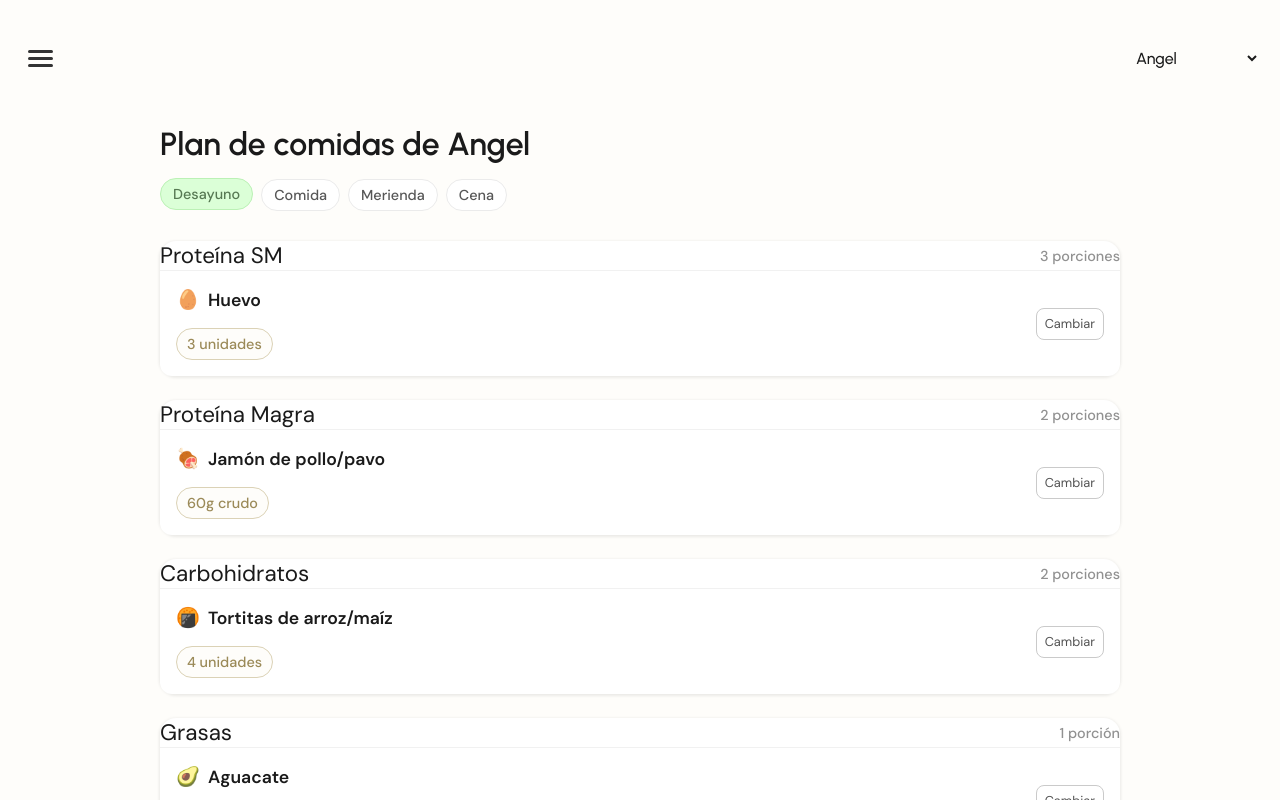
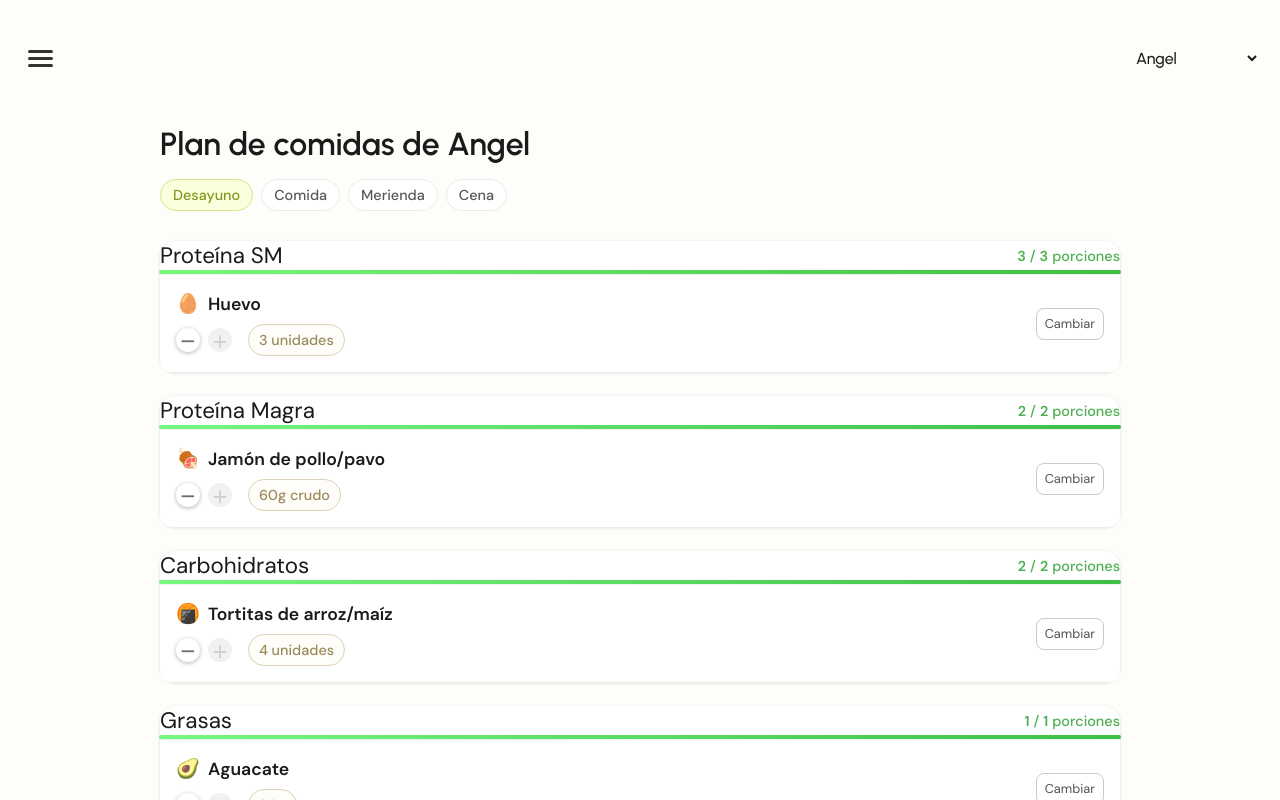
Before and after one commit to AngelRivilloD/foodhelper, an Angular app: page / in a window 1280 px wide. Built offline with nearby package versions, Linux system fonts and the light colour scheme.

Commit message:
add many

```diff
--- a/src/app/components/meal-calculator/meal-calculator.component.css
+++ b/src/app/components/meal-calculator/meal-calculator.component.css
@@ -52,21 +52,18 @@
   font-size: 0.9rem;
   font-weight: 500;
   cursor: pointer;
-  transition: all 0.3s ease;
   white-space: nowrap;
 }
 
 .meal-type-btn:hover {
   background: #f8f9fa;
   border-color: #007bff;
-  transform: translateY(-1px);
 }
 
 .meal-type-btn.active {
-  background: #dbffd7;
-  border-color: #bbf1b5;
-  color: #577953;
-  transform: translateY(-1px);
+  background: #faffdd;
+    border-color: #d6e689;
+    color: #83961b;
 }
 
 
@@ -115,12 +112,69 @@
   font-weight: 500;
   font-size: 0.9rem;
   font-family: 'DM Sans', sans-serif;
+  display: flex;
+  align-items: center;
+  gap: 4px;
+  transition: all 0.3s ease;
+}
+
+.category-target.completed {
+  color: #4caf50;
+}
+
+.category-target.completed .portions-used,
+.category-target.completed .portions-separator,
+.category-target.completed .portions-total,
+.category-target.completed .portions-label {
+  color: #4caf50;
+}
+
+.portions-used {
+  color: #ff9800;
+  font-weight: 600;
+  transition: color 0.3s ease;
+}
+
+.category-target.completed .portions-used {
+  color: #4caf50;
+}
+
+.portions-separator {
+  color: #919191;
+}
+
+.portions-total {
+  color: #757575;
+  font-weight: 600;
+}
+
+.portions-label {
+  color: #919191;
+}
+
+/* Barra de progreso */
+.progress-bar-container {
+  width: calc(100% + 2px);
+  height: 4px;
+  background-color: #e8e8e8;
+  margin-left: -1px;
+  overflow: hidden;
+}
+
+.progress-bar-fill {
+  height: 100%;
+  background: linear-gradient(270deg, #ff6b00 0%, #ffa726 50%, #ffcc80 100%);
+  border-radius: 10px;
+  transition: width 0.3s ease, background 0.3s ease;
+}
+
+.progress-bar-fill.completed {
+  background: linear-gradient(270deg, #3ebf43 0%, #77f77c 100%);
 }
 
 .foods-list {
   display: flex;
   flex-direction: column;
-  gap: 12px;
 }
 
 .food-item {
@@ -151,7 +205,7 @@
   color: #1a1a1a;
   font-size: 1.1rem;
   font-weight: 600;
-  margin: 0 0 16px 0;
+  margin: 0 0 8px 0;
   display: flex;
   align-items: center;
   gap: 4px;
@@ -160,6 +214,13 @@
 .food-icon {
   font-size: 1.2rem;
   margin-right: 4px;
+}
+
+.food-inline-controls {
+  display: flex;
+  align-items: center;
+  gap: 16px;
+  flex-wrap: wrap;
 }
 
 .food-details {
@@ -215,24 +276,24 @@
   display: flex;
   align-items: center;
   gap: 8px;
-  margin-top: 8px;
 }
 
 .portion-btn {
   background: #ffffff;
-  border: 2px solid #e0e0e0;
-  color: #1a1a1a;
-  width: 32px;
-  height: 32px;
+  width: 24px;
+  height: 24px;
   border-radius: 50%;
-  font-size: 1.2rem;
-  font-weight: bold;
+  border: none;
+  font-size: 1.6rem;
+  font-weight: 400;
   cursor: pointer;
   transition: all 0.3s ease;
   display: flex;
   align-items: center;
   justify-content: center;
-  box-shadow: 0 1px 4px rgba(0, 0, 0, 0.1);
+  box-shadow: 0 1px 4px rgba(0, 0, 0, 0.3);
+  padding-top: 2px;
+  color: #6d6d6d;
 }
 
 .portion-btn:hover:not(:disabled) {
@@ -242,26 +303,20 @@
 }
 
 .portion-btn:disabled {
-  opacity: 0.5;
   cursor: not-allowed;
-}
-
-.portion-btn.increment {
-  background: rgba(76, 175, 80, 0.3);
-  border-color: rgba(76, 175, 80, 0.5);
-}
-
-.portion-btn.decrement {
-  background: rgba(244, 67, 54, 0.3);
-  border-color: rgba(244, 67, 54, 0.5);
+  background-color: #f1f1f1 !important;
+  color: #cfcfcf!important;
+  border: none;
+  box-shadow: none;
 }
 
 .portion-display {
-  color: #1a1a1a;
-  font-weight: 600;
-  font-size: 1.1rem;
+  color: #3f3f3f;
+  font-weight: 400;
+  font-size: 1.2rem;
   min-width: 24px;
   text-align: center;
+  font-family: 'DM Sans', sans-serif;
 }
 
 .change-btn {
@@ -447,83 +502,48 @@
 }
 
 .add-food-section {
-  margin-top: 16px;
   padding-top: 16px;
+  padding-bottom: 16px;
   border-top: 1px solid #e0e0e0;
+  display: flex;
+  flex-direction: column;
+  align-items: center;
+  position: relative;
+}
+
+.add-food-dropdown {
+  position: relative;
+  display: inline-block;
+}
+
+.add-food-dropdown .dropdown-options {
+  position: absolute;
+  top: 100%;
+  left: 50%;
+  transform: translateX(-50%);
+  z-index: 9999;
+  margin-top: 4px;
 }
 
 .add-food-btn {
-  background: #f8f9fa;
-  border: 1px solid #e0e0e0;
-  color: #1a1a1a;
-  padding: 8px 16px;
+  background-color: white;
+  border: 1px solid #cacaca;
+  color: #525252;
+  padding: 8px;
   border-radius: 8px;
-  font-size: 0.9rem;
-  font-weight: 500;
   cursor: pointer;
   transition: all 0.3s ease;
   display: flex;
   align-items: center;
-  gap: 6px;
+  justify-content: center;
+  height: 32px;
+  font-size: 0.8rem;
+  font-family: 'DM Sans', sans-serif;
 }
 
 .add-food-btn:hover {
-  background: #e9ecef;
-  border-color: #007bff;
-  color: #007bff;
-}
-
-.available-foods {
-  margin-top: 12px;
-  padding: 12px;
-  background: #f8f9fa;
-  border-radius: 8px;
-  border: 1px solid #e0e0e0;
-}
-
-.available-foods h5 {
-  font-family: 'Urbanist', sans-serif;
-  color: #1a1a1a;
-  margin: 0 0 8px 0;
-  font-size: 0.9rem;
-  font-weight: 600;
-}
-
-.available-foods-list {
-  display: flex;
-  flex-wrap: wrap;
-  gap: 6px;
-}
-
-.available-food-btn {
-  background: #ffffff;
-  border: 1px solid #e0e0e0;
-  color: #1a1a1a;
-  padding: 6px 10px;
-  border-radius: 6px;
-  font-size: 0.8rem;
-  cursor: pointer;
-  transition: all 0.3s ease;
-  display: flex;
-  flex-direction: column;
-  align-items: center;
-  text-align: center;
-  min-width: 80px;
-  box-shadow: 0 1px 2px rgba(0, 0, 0, 0.1);
-}
-
-.available-food-btn:hover {
-  background: #e3f2fd;
-  border-color: #2196f3;
-  color: #1976d2;
+  background: #bbdefb;
   transform: translateY(-1px);
-  box-shadow: 0 2px 4px rgba(0, 0, 0, 0.15);
-}
-
-.available-food-btn small {
-  font-size: 0.7rem;
-  color: #666666;
-  margin-top: 2px;
 }
 
 .no-foods {
@@ -653,13 +673,71 @@
 margin-top: 40px;
 }
 
+.summary-header {
+  display: flex;
+  justify-content: space-between;
+  align-items: center;
+  margin-bottom: 16px;
+  flex-wrap: wrap;
+  gap: 8px;
+}
+
 .ingredients-summary h3 {
   font-family: 'Urbanist', sans-serif;
   color: #1a1a1a;
   font-size: 1.5rem;
   font-weight: 600;
-  margin: 0 0 24px 0;
+  margin: 0;
   text-align: left;
+}
+
+.global-target {
+  color: #919191;
+  font-weight: 500;
+  font-size: 1rem;
+  font-family: 'DM Sans', sans-serif;
+  display: flex;
+  align-items: center;
+  gap: 4px;
+  transition: all 0.3s ease;
+}
+
+.global-target.completed {
+  color: #4caf50;
+}
+
+.global-target.completed .global-portions-used,
+.global-target.completed .global-portions-separator,
+.global-target.completed .global-portions-total,
+.global-target.completed .global-portions-label {
+  color: #4caf50;
+}
+
+.global-portions-used {
+  color: #ff9800;
+  font-weight: 500;
+  font-size: 1.1rem;
+  transition: color 0.3s ease;
+}
+
+.global-target.completed .global-portions-used {
+  color: #4caf50;
+}
+
+.global-portions-separator {
+  color: #919191;
+  font-weight: 500;
+}
+
+.global-portions-total {
+  color: #757575;
+  font-weight: 500;
+  font-size: 1.1rem;
+}
+
+.global-portions-label {
+  color: #919191;
+  font-weight: 500;
 }
 
 .simple-list {
@@ -792,7 +870,10 @@ margin-top: 40px;
 /* Clickable weight styles */
 .clickable-weight {
   cursor: pointer;
+  transition: all 0.2s ease;
 }
 
-.cooked-mode {
+.clickable-weight:hover {
+  opacity: 0.7;
+  transform: scale(1.05);
 }
--- a/src/app/components/meal-calculator/meal-calculator.component.html
+++ b/src/app/components/meal-calculator/meal-calculator.component.html
@@ -44,7 +44,21 @@
 
       <div class="category-header">
         <h3>{{ category.label }}</h3>
-        <span class="category-target">{{ getPortionsText(category.key) }}</span>
+        <span class="category-target"
+              [class.completed]="getTotalPortionsUsed(category.key) === getTargetValue(category.key)">
+          <span class="portions-used">{{ getTotalPortionsUsed(category.key) }}</span>
+          <span class="portions-separator">/</span>
+          <span class="portions-total">{{ getTargetValue(category.key) }}</span>
+          <span class="portions-label">porciones</span>
+        </span>
+      </div>
+
+      <!-- Barra de progreso -->
+      <div class="progress-bar-container">
+        <div class="progress-bar-fill"
+             [class.completed]="getTotalPortionsUsed(category.key) === getTargetValue(category.key)"
+             [style.width.%]="(getTotalPortionsUsed(category.key) / getTargetValue(category.key)) * 100">
+        </div>
       </div>
 
       <div class="foods-list" *ngIf="mealPlan[category.key] && mealPlan[category.key].length > 0">
@@ -58,10 +72,25 @@
                 <span class="food-icon">{{ getFoodIcon(item.food.alimento) }}</span>
                 {{ item.food.alimento }}
               </h4>
+              <div class="food-inline-controls">
+                <!-- Controles de porciones -->
+                <div class="portion-controls">
+                  <button
+                    class="portion-btn decrement"
+                    (click)="decrementPortions(category.key, item.food); $event.stopPropagation()"
+                    [disabled]="item.portions <= 0">
+                    −
+                  </button>
+                  <!-- <span class="portion-display">{{ item.portions }}</span> -->
+                  <button
+                    class="portion-btn increment"
+                    (click)="incrementPortions(category.key, item.food); $event.stopPropagation()"
+                    [disabled]="!canAddMorePortions(category.key)">
+                    +
+                  </button>
+                </div>
+
                 <div class="food-details">
-                <!-- <span class="portion-info">
-                  {{ item.portions }} porción{{ item.portions !== 1 ? 'es' : '' }}
-                </span> -->
                   <span class="portion-info"
                         [class.clickable-weight]="shouldShowCookedWeight(item.totalAmount) && shouldCategoryShowCookedWeight(category.key)"
                         [class.cooked-mode]="isCookedMode(category.key, item.food) && shouldShowCookedWeight(item.totalAmount) && shouldCategoryShowCookedWeight(category.key)"
@@ -69,22 +98,7 @@
                     {{ getDisplayWeight(category.key, item.food, item.totalAmount) }}
                   </span>
                 </div>
-
-              <!-- Controles de porciones - OCULTOS -->
-              <!-- <div class="portion-controls">
-                <button
-                  class="portion-btn decrement"
-                  (click)="decrementPortions(category.key, item.food)"
-                  [disabled]="item.portions <= 1">
-                  −
-                </button>
-                <span class="portion-display">{{ item.portions }}</span>
-                <button
-                  class="portion-btn increment"
-                  (click)="incrementPortions(category.key, item.food)">
-                  +
-                </button>
-              </div> -->
+              </div>
             </div>
 
             <div class="food-actions">
@@ -94,7 +108,7 @@
               <div class="dropdown-container">
                 <button
                   class="change-btn dropdown-btn"
-                  [class.hidden]="showAlternatives !== null"
+                  [class.hidden]="showAlternatives !== null || showAddFood !== null"
                   (click)="showAlternatives = showAlternatives === item.food.alimento ? null : item.food.alimento; $event.stopPropagation()">
                   <!-- <svg xmlns="http://www.w3.org/2000/svg" width="16" height="16" viewBox="0 0 24 24" fill="none" stroke="currentColor" stroke-width="2" stroke-linecap="round" stroke-linejoin="round" class="lucide lucide-refresh-cw-icon lucide-refresh-cw">
                     <path d="M3 12a9 9 0 0 1 9-9 9.75 9.75 0 0 1 6.74 2.74L21 8"/>
@@ -125,36 +139,52 @@
         </div>
       </div>
 
-      <div class="no-foods" *ngIf="!mealPlan[category.key] || mealPlan[category.key].length === 0">
+      <!-- <div class="no-foods" *ngIf="!mealPlan[category.key] || mealPlan[category.key].length === 0">
         <p>No hay alimentos configurados para esta categoría</p>
         <small>Agrega alimentos en la configuración</small>
-      </div>
+      </div> -->
 
-      <!-- Botón para agregar más alimentos
-      <div class="add-food-section" *ngIf="mealPlan[category.key] && mealPlan[category.key].length > 0">
-        <button class="add-food-btn" (click)="showAddFood = showAddFood === category.key ? null : category.key">
-          ➕ Agregar más alimentos
+      <!-- Botón para agregar más alimentos -->
+      <div class="add-food-section" *ngIf="canAddMorePortions(category.key)">
+        <div class="dropdown-container add-food-dropdown">
+          <button
+            class="add-food-btn"
+            [class.hidden]="showAlternatives !== null || showAddFood !== null"
+            (click)="showAddFood = showAddFood === category.key ? null : category.key; $event.stopPropagation()"
+            [title]="'Agregar más alimentos'">
+            Agregar alimento
           </button>
 
-        <div class="available-foods" *ngIf="showAddFood === category.key">
-          <h5>Alimentos disponibles:</h5>
-          <div class="available-foods-list">
+          <!-- Opciones del desplegable -->
+          <div class="dropdown-options" *ngIf="showAddFood === category.key" (click)="$event.stopPropagation()">
             <button
-              class="available-food-btn"
+              class="dropdown-option"
               *ngFor="let food of getAvailableFoods(category.key)"
-              (click)="addFoodToPlan(category.key, food)">
-              {{ food.alimento }}
-              <small>{{ food.gramos }}</small>
+              (click)="addFoodToPlan(category.key, food); showAddFood = null">
+              <span class="dropdown-icon">{{ getFoodIcon(food.alimento) }}</span>
+              <span class="dropdown-content">
+                <span class="dropdown-name">{{ food.alimento }}</span>
+                <small class="dropdown-amount">{{ food.gramos }}</small>
+              </span>
             </button>
           </div>
         </div>
-      </div> -->
+      </div>
     </div>
   </div>
 
   <!-- Resumen de ingredientes -->
   <div class="ingredients-summary" [class.hidden]="isLoading">
+    <div class="summary-header">
       <h3>Resumen del {{ getMealTypeLabel() }}</h3>
+      <span class="global-target"
+            [class.completed]="getTotalPortionsUsedGlobal() === getTotalPortionsTargetGlobal()">
+        <span class="global-portions-used">{{ getTotalPortionsUsedGlobal() }}</span>
+        <span class="global-portions-separator">/</span>
+        <span class="global-portions-total">{{ getTotalPortionsTargetGlobal() }}</span>
+        <span class="global-portions-label">porciones totales</span>
+      </span>
+    </div>
     <div class="simple-list">
       <div class="ingredient-line" *ngFor="let category of getActiveCategories()">
         <div class="ingredient-item" *ngFor="let item of mealPlan[category.key]">
@@ -162,7 +192,12 @@
             <span class="ingredient-icon">{{ getFoodIcon(item.food.alimento) }}</span>
             <span class="ingredient-name">{{ item.food.alimento }}</span>
           </div>
-          <span class="ingredient-amount">{{ getDisplayWeight(category.key, item.food, item.totalAmount) }}</span>
+          <span class="ingredient-amount"
+                [class.clickable-weight]="shouldShowCookedWeight(item.totalAmount) && shouldCategoryShowCookedWeight(category.key)"
+                [class.cooked-mode]="isCookedMode(category.key, item.food) && shouldShowCookedWeight(item.totalAmount) && shouldCategoryShowCookedWeight(category.key)"
+                (click)="(shouldShowCookedWeight(item.totalAmount) && shouldCategoryShowCookedWeight(category.key)) ? toggleCookedWeight(category.key, item.food) : null">
+            {{ getDisplayWeight(category.key, item.food, item.totalAmount) }}
+          </span>
         </div>
       </div>
     </div>
--- a/src/app/components/meal-calculator/meal-calculator.component.ts
+++ b/src/app/components/meal-calculator/meal-calculator.component.ts
@@ -114,10 +114,10 @@ export class MealCalculatorComponent implements OnInit, OnChanges {
   }
 
 
-  // MÉTODOS DE AJUSTE DE PORCIONES - OCULTOS
-  // adjustPortions(category: string, food: FoodItem, newPortions: number): void {
-  //   this.mealPlan = this.foodCalculatorService.adjustPortions(category, food, newPortions);
-  // }
+  // MÉTODOS DE AJUSTE DE PORCIONES
+  adjustPortions(category: string, food: FoodItem, newPortions: number): void {
+    this.mealPlan = this.foodCalculatorService.adjustPortions(category, food, newPortions);
+  }
 
   // Obtener alternativas para un alimento
   getAlternatives(category: string, currentFood: FoodItem, mealType?: string): FoodItem[] {
@@ -126,19 +126,48 @@ export class MealCalculatorComponent implements OnInit, OnChanges {
     );
   }
 
-  // incrementPortions(category: string, food: FoodItem): void {
-  //   const currentItem = this.mealPlan[category]?.find(item => item.food.alimento === food.alimento);
-  //   if (currentItem) {
-  //     this.adjustPortions(category, food, currentItem.portions + 1);
-  //   }
-  // }
+  incrementPortions(category: string, food: FoodItem): void {
+    const currentItem = this.mealPlan[category]?.find(item => item.food.alimento === food.alimento);
+    if (currentItem) {
+      const totalUsed = this.getTotalPortionsUsed(category);
+      const targetPortions = this.getTargetValue(category);
+      // Solo permitir incrementar si no se excede el objetivo
+      if (totalUsed < targetPortions) {
+        this.adjustPortions(category, food, currentItem.portions + 1);
+      }
+    }
+  }
 
-  // decrementPortions(category: string, food: FoodItem): void {
-  //   const currentItem = this.mealPlan[category]?.find(item => item.food.alimento === food.alimento);
-  //   if (currentItem && currentItem.portions > 1) {
-  //     this.adjustPortions(category, food, currentItem.portions - 1);
-  //   }
-  // }
+  decrementPortions(category: string, food: FoodItem): void {
+    const currentItem = this.mealPlan[category]?.find(item => item.food.alimento === food.alimento);
+    if (currentItem && currentItem.portions > 0) {
+      const newPortions = currentItem.portions - 1;
+      if (newPortions === 0) {
+        // Si llega a 0, remover el alimento
+        this.removeFoodFromPlan(category, food);
+      } else {
+        this.adjustPortions(category, food, newPortions);
+      }
+    }
+  }
+
+  // Obtener total de porciones usadas en una categoría
+  getTotalPortionsUsed(category: string): number {
+    if (!this.mealPlan[category]) return 0;
+    return this.mealPlan[category].reduce((total, item) => total + item.portions, 0);
+  }
+
+  // Obtener porciones restantes disponibles
+  getRemainingPortions(category: string): number {
+    const target = this.getTargetValue(category);
+    const used = this.getTotalPortionsUsed(category);
+    return Math.max(0, target - used);
+  }
+
+  // Verificar si se pueden agregar más porciones
+  canAddMorePortions(category: string): boolean {
+    return this.getRemainingPortions(category) > 0;
+  }
 
   // Agregar un nuevo alimento al plan
   addFoodToPlan(category: string, food: FoodItem): void {
@@ -153,7 +182,18 @@ export class MealCalculatorComponent implements OnInit, OnChanges {
   // Obtener alimentos disponibles para agregar (excluyendo los ya en el plan)
   getAvailableFoods(category: string): FoodItem[] {
     const currentFoods = this.mealPlan[category]?.map(item => item.food.alimento) || [];
-    return this.getFoodsByCategory(category).filter(food => !currentFoods.includes(food.alimento));
+    const allFoods = this.getFoodsByCategory(category);
+
+    // Filtrar por tipo de comida
+    const normalizedMealType = this.selectedMealType.toLowerCase();
+    const filteredFoods = allFoods.filter(food =>
+      food.tipo && food.tipo.includes(normalizedMealType)
+    );
+
+    // Excluir los alimentos ya en el plan y ordenar alfabéticamente
+    return filteredFoods
+      .filter(food => !currentFoods.includes(food.alimento))
+      .sort((a, b) => a.alimento.localeCompare(b.alimento));
   }
 
   // Cambiar tipo de comida
@@ -347,6 +387,7 @@ export class MealCalculatorComponent implements OnInit, OnChanges {
   // Cerrar todos los dropdowns
   closeDropdowns(): void {
     this.showAlternatives = null;
+    this.showAddFood = null;
   }
 
   // Obtener el icono del alimento actual en la categoría
@@ -536,4 +577,20 @@ export class MealCalculatorComponent implements OnInit, OnChanges {
     const value = this.getTargetValue(category);
     return value === 1 ? '1 porción' : `${value} porciones`;
   }
+
+  // Obtener el total de porciones usadas en todas las categorías
+  getTotalPortionsUsedGlobal(): number {
+    const activeCategories = this.getActiveCategories();
+    return activeCategories.reduce((total, category) => {
+      return total + this.getTotalPortionsUsed(category.key);
+    }, 0);
+  }
+
+  // Obtener el total de porciones objetivo en todas las categorías
+  getTotalPortionsTargetGlobal(): number {
+    const activeCategories = this.getActiveCategories();
+    return activeCategories.reduce((total, category) => {
+      return total + this.getTargetValue(category.key);
+    }, 0);
+  }
 }
--- a/src/app/services/food-calculator.service.ts
+++ b/src/app/services/food-calculator.service.ts
@@ -523,41 +523,30 @@ export class FoodCalculatorService {
 
   // Ajustar porciones de un alimento específico
   adjustPortions(category: string, food: FoodItem, newPortions: number): { [category: string]: { food: FoodItem, portions: number, totalAmount: string }[] } {
-    let mealPlan = this.generateMealPlan();
+    // Usar el plan actual si está disponible, sino generar uno nuevo
+    let mealPlan = this.currentMealPlan || this.generateMealPlan();
 
     if (mealPlan[category]) {
       const index = mealPlan[category].findIndex(item => item.food.alimento === food.alimento);
       if (index !== -1) {
-        // REGLA ESPECIAL PARA CARBOHIDRATOS: Si se ajusta un carbohidrato,
-        // poner las otras opciones en 0 porciones
-        if (category === 'Carbohidratos') {
-          // Poner todas las porciones en el alimento seleccionado
-          mealPlan[category].forEach((item, i) => {
-            if (i === index) {
-              item.portions = newPortions;
-              item.totalAmount = this.calculateTotalAmount(food, newPortions, category);
-            } else {
-              item.portions = 0;
-              item.totalAmount = '0g';
-            }
-          });
-        } else {
-          // Para otras categorías, ajustar normalmente
+        // Ajustar normalmente para todas las categorías
         mealPlan[category][index] = {
           food: food,
           portions: newPortions,
           totalAmount: this.calculateTotalAmount(food, newPortions, category)
         };
       }
-      }
     }
 
+    // Guardar el estado actual del mealPlan
+    this.currentMealPlan = mealPlan;
     return mealPlan;
   }
 
   // Agregar un nuevo alimento al plan
   addFoodToPlan(category: string, food: FoodItem, portions: number = 1): { [category: string]: { food: FoodItem, portions: number, totalAmount: string }[] } {
-    let mealPlan = this.generateMealPlan();
+    // Usar el plan actual si está disponible, sino generar uno nuevo
+    let mealPlan = this.currentMealPlan || this.generateMealPlan();
 
     if (!mealPlan[category]) {
       mealPlan[category] = [];
@@ -579,17 +568,22 @@ export class FoodCalculatorService {
       });
     }
 
+    // Guardar el estado actual del mealPlan
+    this.currentMealPlan = mealPlan;
     return mealPlan;
   }
 
   // Remover un alimento del plan
   removeFoodFromPlan(category: string, food: FoodItem): { [category: string]: { food: FoodItem, portions: number, totalAmount: string }[] } {
-    let mealPlan = this.generateMealPlan();
+    // Usar el plan actual si está disponible, sino generar uno nuevo
+    let mealPlan = this.currentMealPlan || this.generateMealPlan();
 
     if (mealPlan[category]) {
       mealPlan[category] = mealPlan[category].filter(item => item.food.alimento !== food.alimento);
     }
 
+    // Guardar el estado actual del mealPlan
+    this.currentMealPlan = mealPlan;
     return mealPlan;
   }
 
```
Lines whose indentation alone changed are shown as unchanged.
